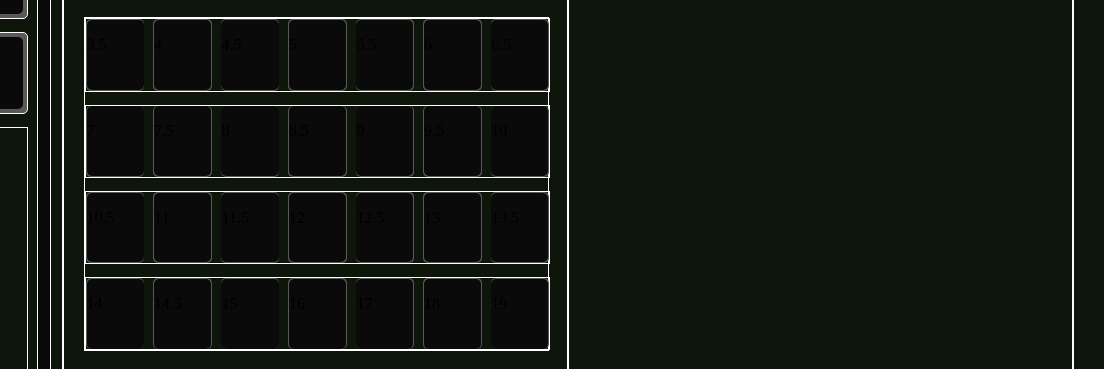
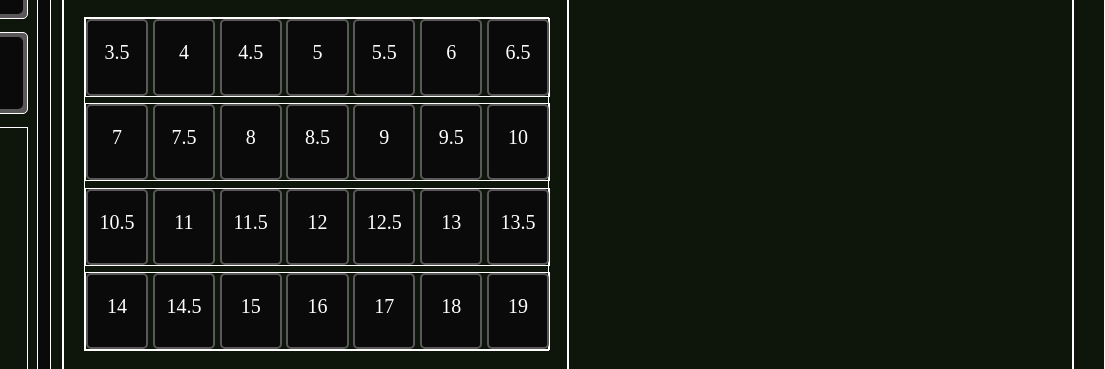
Before and after one commit to degosh-web-outsourcing/shelterPlus-extension, a browser extension: page options/modules/adiModuleSettings.html in a window 1280 px wide. Shown: the part 239-608 px from the top of the page, 175-1280 px from the left. Drawn offline with Linux system fonts and the light colour scheme; a web font is replaced by a local one.

Commit message:
alligned table

```diff
--- a/options/modules/adiModuleSettings.html
+++ b/options/modules/adiModuleSettings.html
@@ -92,153 +92,97 @@
                     <div id="MSLLtableDiv">
                         <div id="sizes35-65" class="adiTableRow">
                             <div id="adi35" class="sizeDivOff">
-                                <div class="sizeBackground">
                                 <p>3.5</p>
                             </div>
-                            </div>
                             <div id="adi4" class="sizeDivOff">
-                                <div class="sizeBackground">
                                 <p>4</p>
                             </div>
-                            </div>
                             <div id="adi45" class="sizeDivOff">
-                                <div class="sizeBackground">
                                 <p>4.5</p>
                             </div>
-                            </div>
                             <div id="adi5" class="sizeDivOff">
-                                <div class="sizeBackground">
                                 <p>5</p>
                             </div>
-                            </div>
                             <div id="adi55" class="sizeDivOff">
-                                <div class="sizeBackground">
                                 <p>5.5</p>
                             </div>
-                            </div>
                             <div id="adi6" class="sizeDivOff">
-                                <div class="sizeBackground">
                                 <p>6</p>
                             </div>
-                            </div>
                             <div id="adi6.5" class="sizeDivOff">
-                                <div class="sizeBackground">
                                 <p>6.5</p>
-                                </div>
                             </div>
                         </div>
 
                         <div id="sizes7-10" class="adiTableRow">
                             <div id="adi7" class="sizeDivOff">
-                                <div class="sizeBackground">
                                 <p>7</p>
                             </div>
-                            </div>
                             <div id="adi75" class="sizeDivOff">
-                                <div class="sizeBackground">
                                 <p>7.5</p>
                             </div>
-                            </div>
                             <div id="adi8" class="sizeDivOff">
-                                <div class="sizeBackground">
                                 <p>8</p>
                             </div>
-                            </div>
                             <div id="adi85" class="sizeDivOff">
-                                <div class="sizeBackground">
                                 <p>8.5</p>
                             </div>
-                            </div>
                             <div id="adi9" class="sizeDivOff">
-                                <div class="sizeBackground">
                                 <p>9</p>
                             </div>
-                            </div>
                             <div id="adi95" class="sizeDivOff">
-                                <div class="sizeBackground">
                                 <p>9.5</p>
                             </div>
-                            </div>
                             <div id="adi10" class="sizeDivOff">
-                                <div class="sizeBackground">
                                 <p>10</p>
-                                </div>
                             </div>
                         </div>
 
                         <div id="105-135" class="adiTableRow">
                             <div id="adi105" class="sizeDivOff">
-                                <div class="sizeBackground">
                                 <p>10.5</p>
                             </div>
-                            </div>
                             <div id="adi11" class="sizeDivOff">
-                                <div class="sizeBackground">
                                 <p>11</p>
                             </div>
-                            </div>
                             <div id="adi11.5" class="sizeDivOff">
-                                <div class="sizeBackground">
                                 <p>11.5</p>
                             </div>
-                            </div>
                             <div id="adi12" class="sizeDivOff">
-                                <div class="sizeBackground">
                                 <p>12</p>
                             </div>
-                            </div>
                             <div id="adi125" class="sizeDivOff">
-                                <div class="sizeBackground">
                                 <p>12.5</p>
                             </div>
-                            </div>
                             <div id="adi13" class="sizeDivOff">
-                                <div class="sizeBackground">
                                 <p>13</p>
                             </div>
-                            </div>
                             <div id="adi13.5" class="sizeDivOff">
-                                <div class="sizeBackground">
                                 <p>13.5</p>
-                                </div>
                             </div>
                         </div>
 
                         <div id="14-19" class="adiTableRow">
                             <div id="adi14" class="sizeDivOff">
-                                <div class="sizeBackground">
                                 <p>14</p>
                             </div>
-                            </div>
                             <div id="adi14.5" class="sizeDivOff">
-                                <div class="sizeBackground">
                                 <p>14.5</p>
                             </div>
-                            </div>
                             <div id="adi15" class="sizeDivOff">
-                                <div class="sizeBackground">
                                 <p>15</p>
                             </div>
-                            </div>
                             <div id="adi16" class="sizeDivOff">
-                                <div class="sizeBackground">
                                 <p>16</p>
                             </div>
-                            </div>
                             <div id="adi17" class="sizeDivOff">
-                                <div class="sizeBackground">
                                 <p>17</p>
                             </div>
-                            </div>
                             <div id="adi18" class="sizeDivOff">
-                                <div class="sizeBackground">
                                 <p>18</p>
                             </div>
-                            </div>
                             <div id="adi19" class="sizeDivOff">
-                                <div class="sizeBackground">
                                 <p>19</p>
-                                </div>
                             </div>
                         </div>
                     </div>
--- a/options/modules/modules.css
+++ b/options/modules/modules.css
@@ -204,7 +204,7 @@
     border: 1px white solid;
 
     display: flex;
-    gap: 4%;
+    gap: 2%;
     flex-direction: column;
 }
 
@@ -216,25 +216,44 @@
 
     display: flex;
     flex-direction: row;
-    gap: 2%;
+    gap: 1%;
 }
 
 .sizeDivOff {
     /*relative to .adiTableRow*/
     flex: 1;
     position: relative;
-    background-color: #5A5858;
+    border: 2px #5A5858 solid;
     border-radius: 5px;
+    background-color: #0a0a0a;
+}
+
+.sizeDivOff p {
+    color: white;
+    font-size: 20px;
+    margin-top: 34%;
+    margin-bottom: 32%;
+    text-align: center;
 }
 
 .sizeDivOn {
     /*relative to .adiTableRow*/
     flex: 1;
     position: relative;
+    border: 2px #3BEB4C solid;
     border-radius: 5px;
-    background-color: #3BEB4C;
+    background-color: #0a0a0a;
 }
 
+.sizeDivOn p {
+    color: white;
+    font-size: 20px;
+    margin-top: 34%;
+    margin-bottom: 32%;
+    text-align: center;
+}
+
+/*
 .sizeBackground {
     position: absolute;
     top: 1%;
@@ -245,6 +264,7 @@
     background-color: #0A0A0A;
     border-radius: 5px;
 }
+*/
 
 #MSLLtableBtnsDiv {
     /*relative to #MSlowerLeftDiv */
```
Lines whose indentation alone changed are shown as unchanged.
